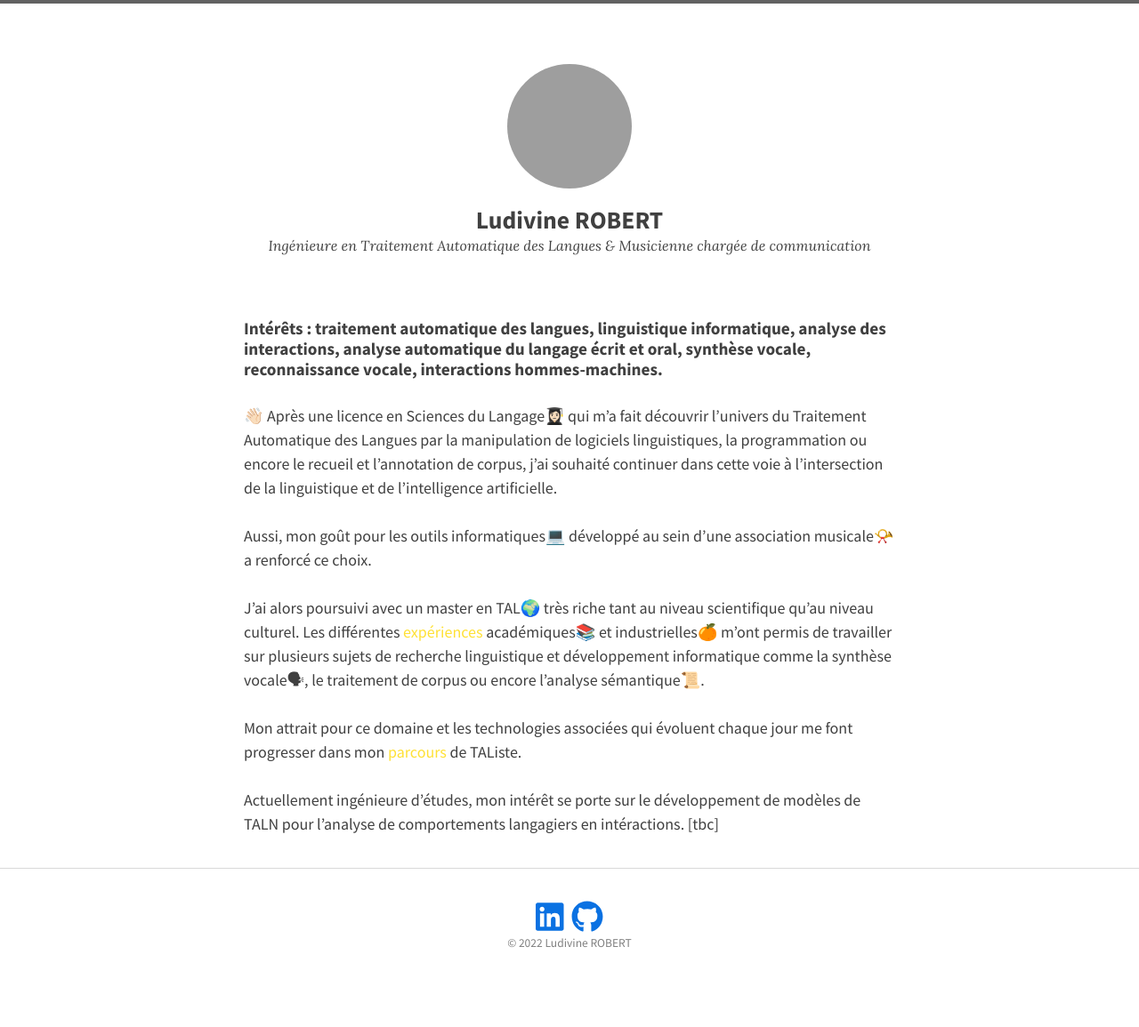
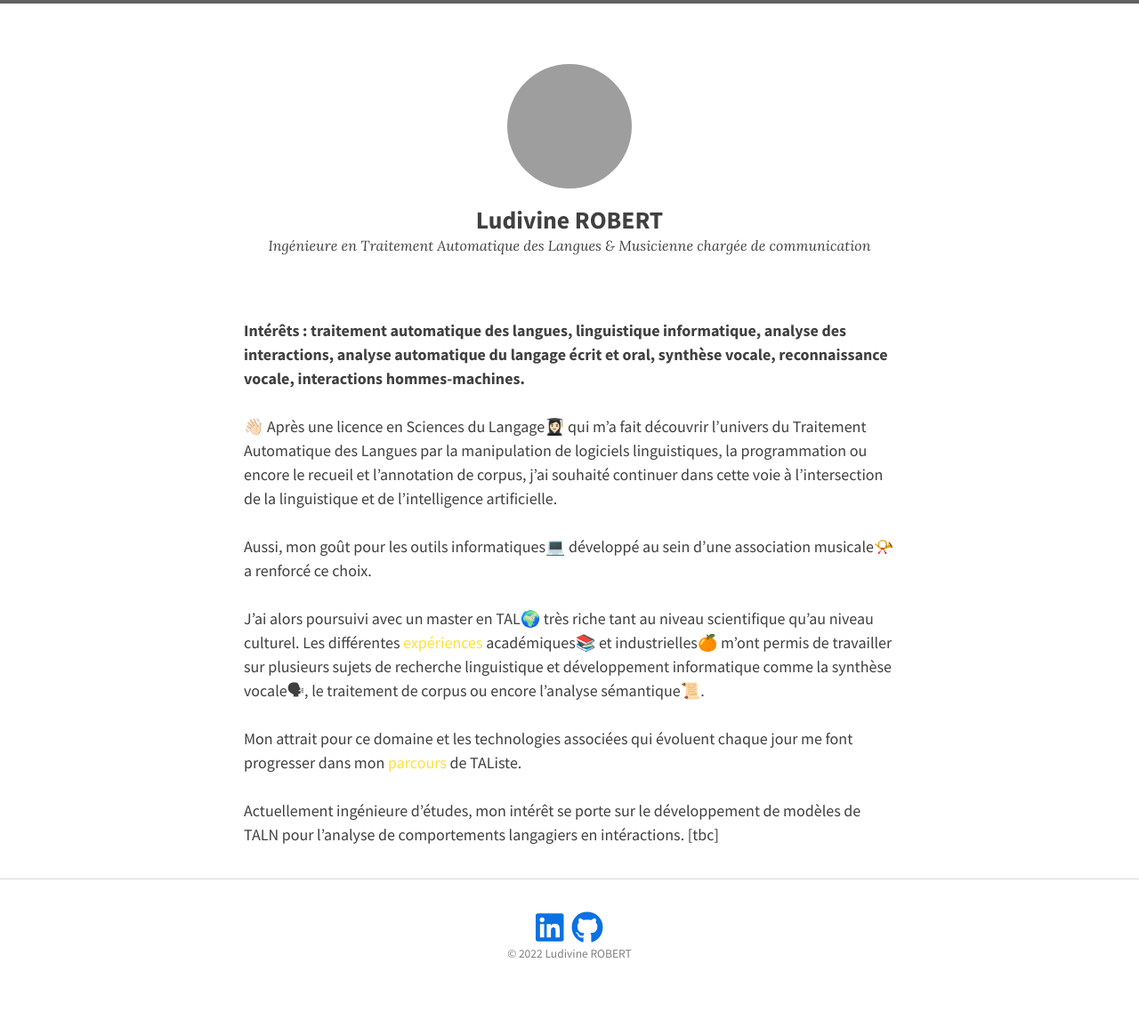
Before and after one commit to ludivinero/ludivinero.github.io, a Jekyll site: the page built from index.md, in a window 1280 px wide. Shown: the whole page at 89% size. Built offline with Jekyll 4.4.1, drawn with Linux system fonts in a browser that asks for light colours; nearby versions of some CDN libraries; grey boxes are pictures that could not be loaded.

```diff
--- a/index.md
+++ b/index.md
@@ -7,7 +7,7 @@ entries_layout: list
 
 
 
-#### Intérêts : traitement automatique des langues, linguistique informatique, analyse des interactions, analyse automatique du langage écrit et oral, synthèse vocale, reconnaissance vocale, interactions hommes-machines.
+**Intérêts : traitement automatique des langues, linguistique informatique, analyse des interactions, analyse automatique du langage écrit et oral, synthèse vocale, reconnaissance vocale, interactions hommes-machines.**
 
 👋🏻 Après une licence en Sciences du Langage👩🏻‍🎓 qui m’a fait découvrir l’univers du Traitement Automatique des Langues par la manipulation de logiciels linguistiques, la programmation ou encore le recueil et l’annotation de corpus, j’ai souhaité continuer dans cette voie à l’intersection de la linguistique et de l’intelligence artificielle.
 
```
